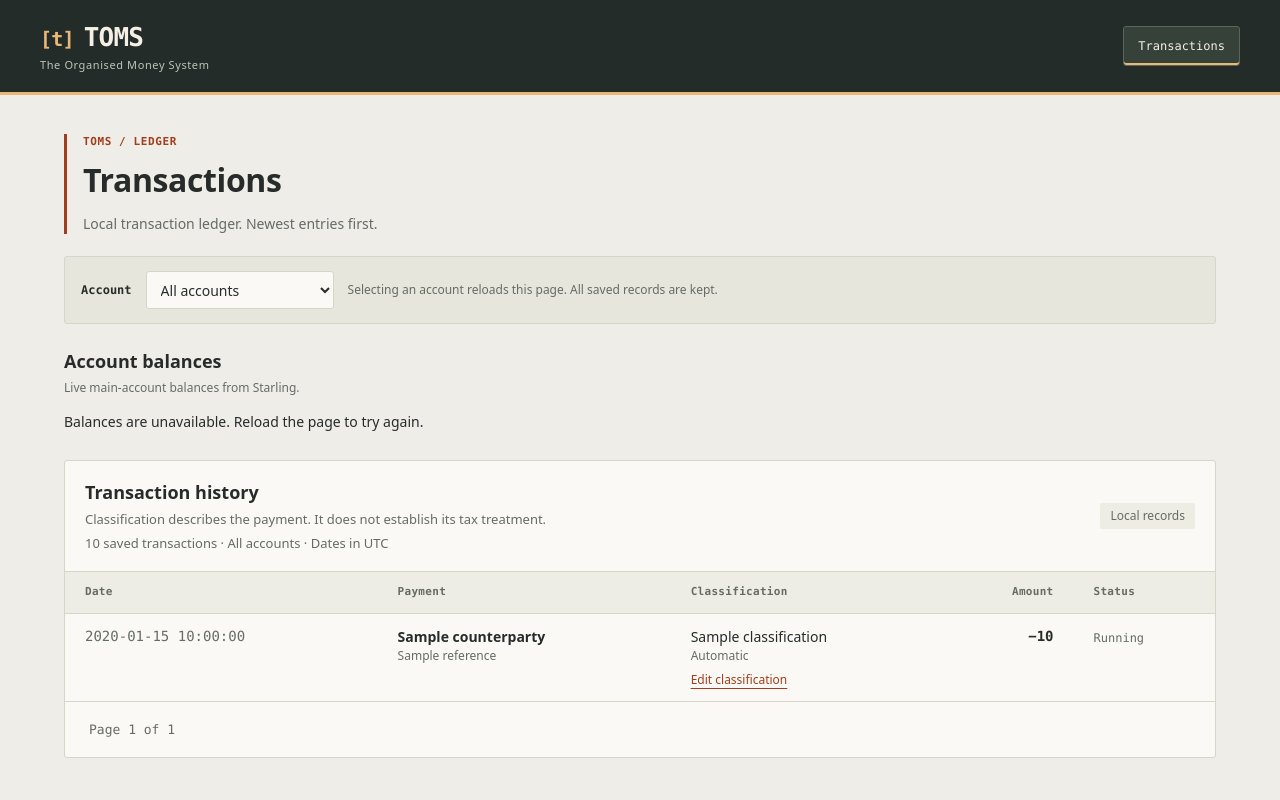
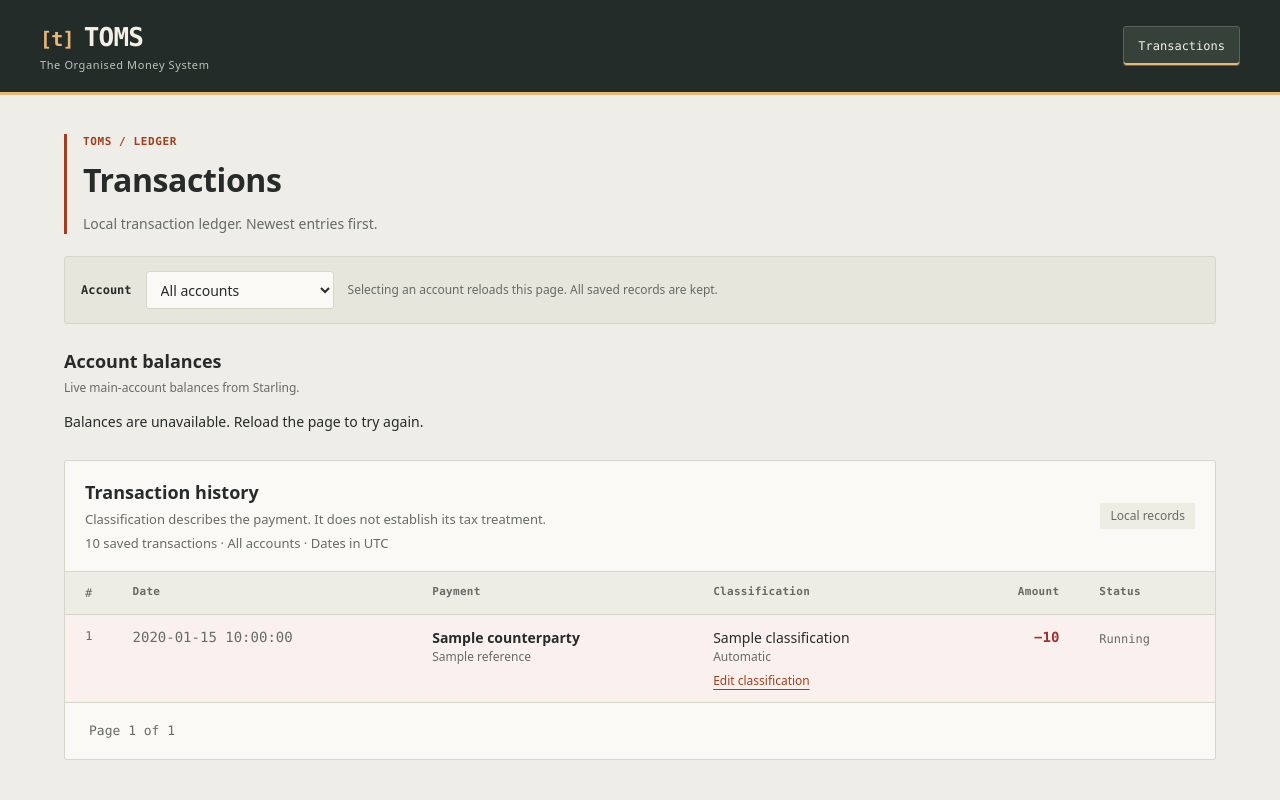
Before and after one commit to Thomas12356/TOMS, a Flask app: template templates/dashboard.html in a window 1280 px wide. Run offline with Flask 3, Linux system fonts and the light colour scheme; the template is opened without the code that fills it: most values are stand-ins (such as "Sample title", 1, 10 or a date in 2020); parts of the project's set-up code (start-up, migrations or seed data) failed here and were passed over; some libraries are stand-ins or nearby versions.

Commit message:
feat(ledger): number transactions and distinguish direction and manual edits

```diff
--- a/routes/dashboard.py
+++ b/routes/dashboard.py
@@ -136,9 +136,10 @@ def transactions_page():
 
     # 3. Give the template plain display values; database work stays in this route.
     rows = []
-    for transaction in page.items:
+    for number, transaction in enumerate(page.items, start=(page_number - 1) * 50 + 1):
         classification = classification_details(transaction)
         rows.append({
+            "number": number,
             "date": transaction.transaction_time.astimezone(timezone.utc).strftime("%d %b %Y"),
             "counterparty": transaction.counterparty_name or "Unnamed payment",
             "reference": transaction.reference,
--- a/static/css/dashboard.css
+++ b/static/css/dashboard.css
@@ -9,6 +9,7 @@
     --header: #242c29;
     --highlight: #e8b976;
     --income: #286445;
+    --outgoing: #a33232;
     --mono: ui-monospace, SFMono-Regular, Consolas, monospace;
 }
 
@@ -254,8 +255,20 @@ td {
     font-size: 14px;
 }
 
-tbody tr:hover {
-    background: #f0f1e8;
+tbody tr.transaction-in {
+    background: #f1f5ee;
+}
+
+tbody tr.transaction-out {
+    background: #faf1ee;
+}
+
+tbody tr.transaction-in:hover {
+    background: #e8efe3;
+}
+
+tbody tr.transaction-out:hover {
+    background: #f4e7e2;
 }
 
 .date {
@@ -288,6 +301,10 @@ td.amount {
 
 .incoming {
     color: var(--income);
+}
+
+.outgoing {
+    color: var(--outgoing);
 }
 
 .status {
@@ -502,6 +519,10 @@ td.amount {
     font-size: 12px;
 }
 
+.edit-classification.is-manual {
+    color: #315d78;
+}
+
 .classification-page {
     max-width: 680px;
 }
@@ -540,3 +561,12 @@ td.amount {
     outline: 3px solid var(--highlight);
     outline-offset: 3px;
 }
+
+/* Row numbers describe positions in the current account view. */
+.row-number {
+    width: 1%;
+    color: var(--muted);
+    font: 12px/1.5 var(--mono);
+    text-align: right;
+    white-space: nowrap;
+}
--- a/templates/dashboard.html
+++ b/templates/dashboard.html
@@ -70,6 +70,7 @@
                 <table>
                     <thead>
                         <tr>
+                            <th scope="col" class="row-number" aria-label="Row number">#</th>
                             <th scope="col">Date</th>
                             <th scope="col">Payment</th>
                             <th scope="col">Classification</th>
@@ -79,7 +80,8 @@
                     </thead>
                     <tbody>
                         {% for row in rows %}
-                        <tr>
+                        <tr class="{{ 'transaction-in' if row.direction == 'IN' else 'transaction-out' }}">
+                            <td class="row-number">{{ row.number }}</td>
                             <td class="date">{{ row.date }}</td>
                             <td>
                                 <span class="payment-name">{{ row.counterparty }}</span>
@@ -90,7 +92,7 @@
                             <td>
                                 {{ row.classification }}
                                 <span class="secondary">{{ 'Manual' if row.origin == 'manual' else 'Automatic' }}</span>
-                                <a class="edit-classification" href="{{ row.edit_url }}">Edit classification</a>
+                                <a class="edit-classification{{ ' is-manual' if row.origin == 'manual' else '' }}" href="{{ row.edit_url }}">Edit classification</a>
                             </td>
                             <td class="amount {{ 'incoming' if row.direction == 'IN' else 'outgoing' }}">
                                 {{ '+' if row.direction == 'IN' else '−' }}{{ row.amount }}
```
